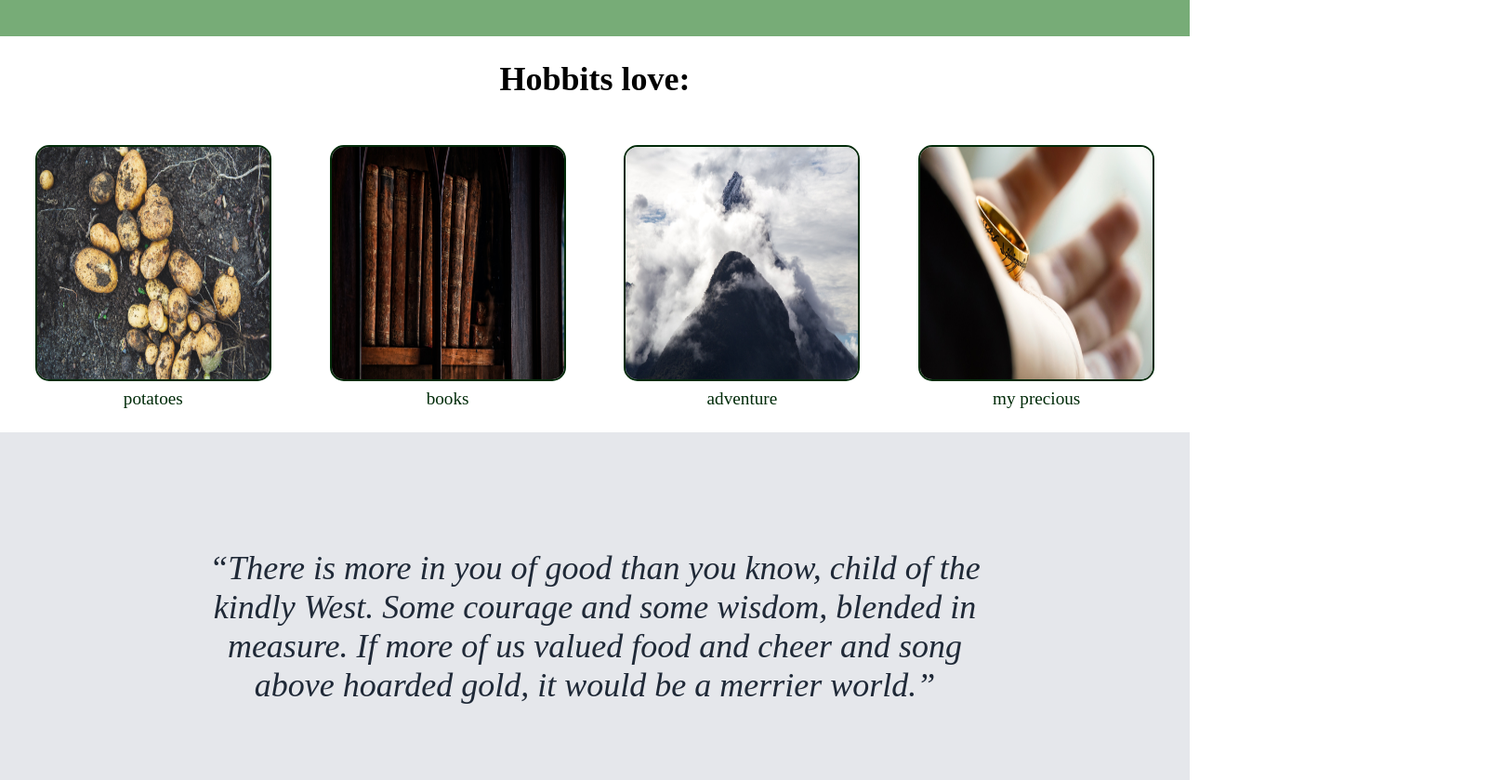
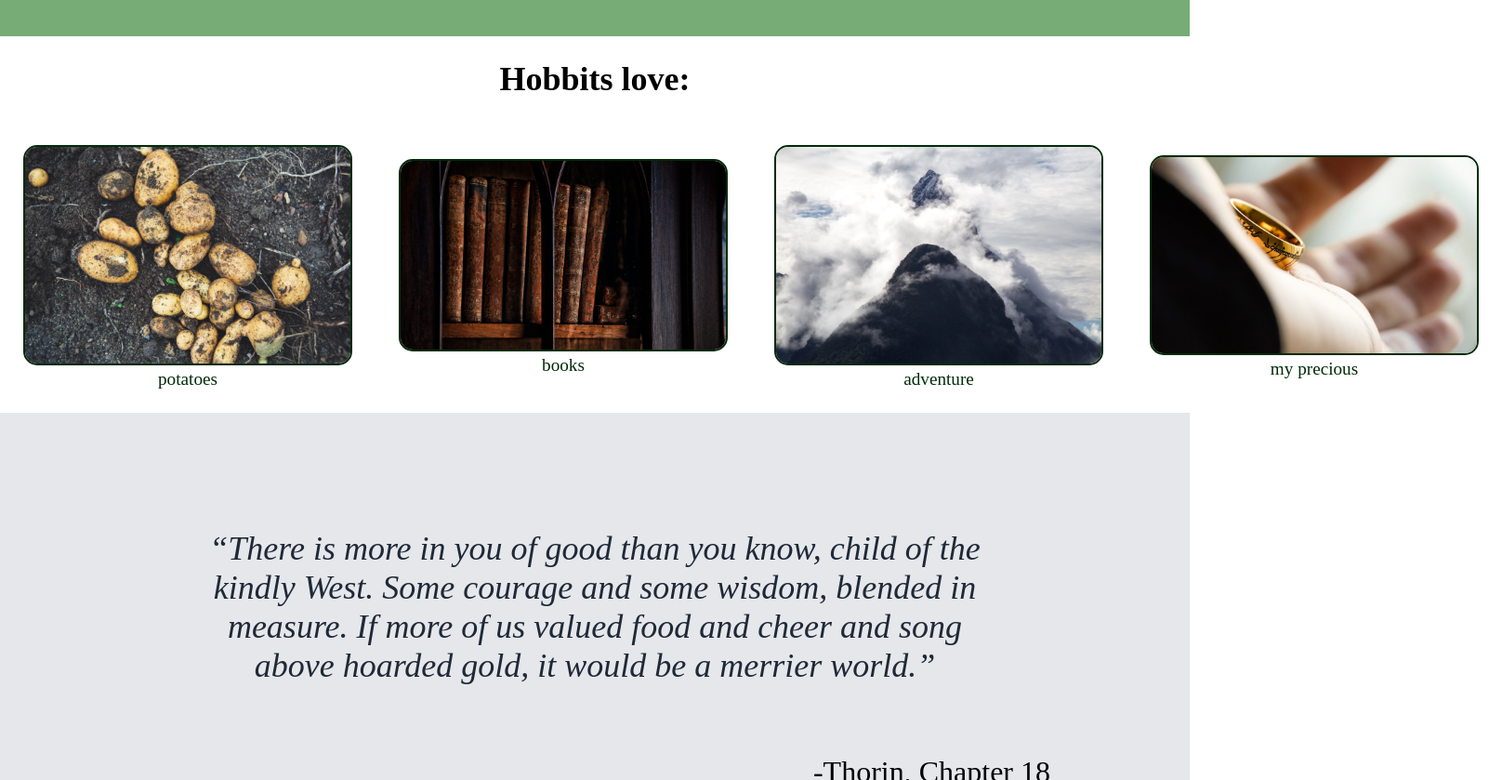
Before and after one commit to rebaderbs/landing-page, a plain HTML site: page index.html in a window 1280 px wide. Shown: the part 1060-1899 px from the top of the page at 93% size, 1616 px wide, since content can reach past the window. Drawn offline with Linux system fonts and the light colour scheme.

Commit message:
final CSS styling

```diff
--- a/index.html
+++ b/index.html
@@ -33,26 +33,34 @@
             <button>Read Now</button>
         </div>
         <!-- <div class="image">this is a placeholder for an image -->
-        <img class="image" src="door.jpg">
+        <img class="image-main" src="door.jpg">
         </div>
     </div>
 
     <div class="information">Hobbits love:</div>
     <div class="container-info">
         <div class="container-images">
+            <div>
             <img class="images" src="potatoes.jpg" alt="">
+            </div>
             <div class="image-text">potatoes</div>
         </div>
         <div class="container-images">
+            <div>
             <img class="images" src="books.jpg" alt="">
+            </div>
             <div class="image-text">books</div>
         </div>
         <div class="container-images">
+            <div>
             <img class="images" src="mountains.jpg" alt="">
+            </div>
             <div class="image-text">adventure</div>
         </div>
         <div class="container-images">
+            <div>
             <img class="images" src="ring.jpg" alt="">
+            </div>
             <div class="image-text">my precious</div>
         </div>
     </div>
--- a/styles.css
+++ b/styles.css
@@ -77,8 +77,8 @@ a {
     padding: 75px;
 }
 
-.image {
-    height: auto;
+.image-main {
+    /* height: auto; */
     width: 40vw;
     /* width: 500px; */
     display: flex;
@@ -109,31 +109,25 @@ button{
 }
 
 .information    {
+    display:flex;
+    justify-content: center;
+    align-items: center;
+    text-align: center;
     font-size: 36px;
     font-weight: 800;
-    /* color: #1F2937; */
-    text-align: center;
     padding: 25px;
 }
 
 .container-images   {
-    display: flex;
-    flex-direction: column;
-    justify-content: center;
-    align-items: center;
     padding: 25px;
     gap: 8px;
 }
 
 .images {
-    height: 250px;
-    width: 250px;
+    height: auto;
+    width: 350px;
     border: 2px solid #012B09;
-    display: flex;
-    justify-content: center;
-    align-content: center;
     border-radius: 15px;
-
 }
 
 .image-text {
```
